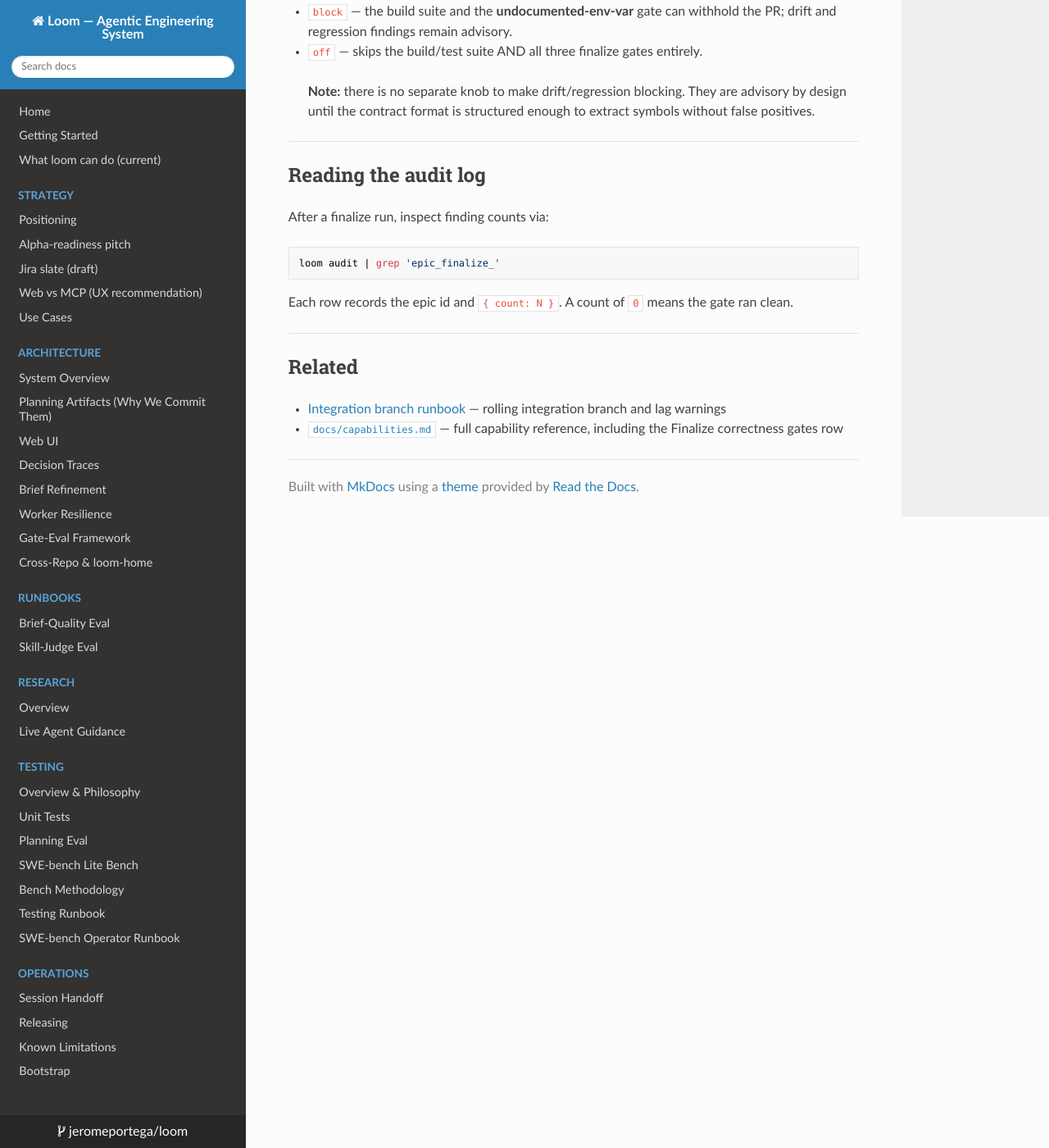
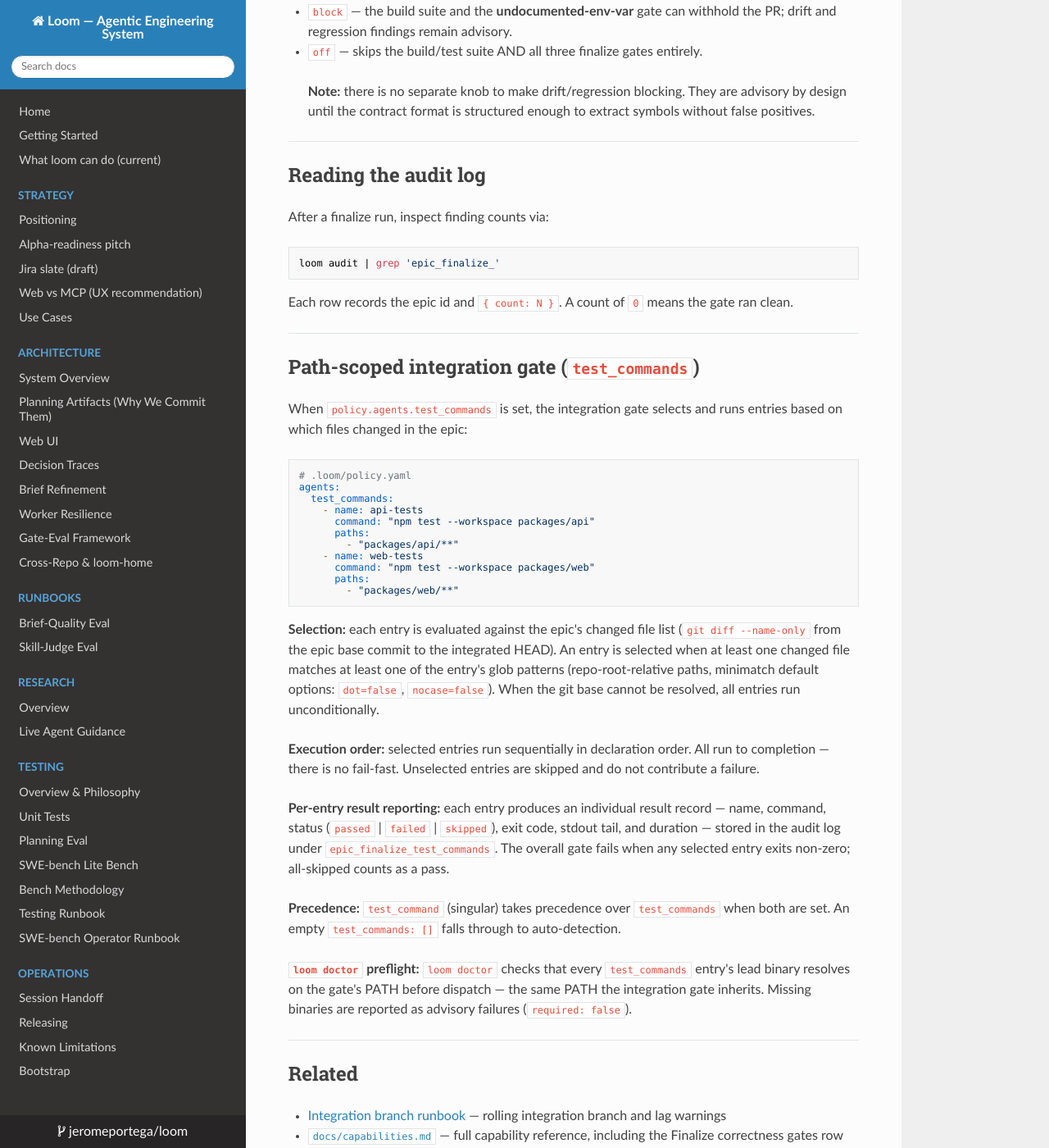
Before and after one commit to jeromeportega/loom, an MkDocs documentation site: the page built from docs/runbooks/finalize.md, in a window 1280 px wide and 1400 px high, scrolled down 3411 px. Shown: the whole window at 82% size. Built offline with MkDocs 1.6.1, drawn with Linux system fonts in a browser that asks for light colours; nearby versions of some CDN libraries.

Commit message:
docs(gate): document test_commands policy knob across all surfaces (story-078-004)
- schemas/policy.schema.yaml: expand test_commands inline docs with execution
  order (declaration order), skip behavior (unmatched → skipped, never fails),
  minimatch default options (dot=false, nocase=false), and the unresolvable-git-
  base fallback (all entries run unconditionally)
- README.md: add minimal test_commands YAML example under the integration gate
  section, covering name/command/paths and behavioral summary
- docs/capabilities.md: update gate-runnable check description to mention that
  loom doctor also checks each test_commands entry's lead binary on PATH
- docs/runbooks/finalize.md: add dedicated test_commands section covering path-
  scoped selection, execution order, per-entry result reporting, precedence, and
  loom doctor preflight
- docs/runbooks/integration-branch.md: add section explaining how test_commands
  interacts with rolling integration — entry selection accumulates changed files
  across all merged stories

Co-Authored-By: Claude Sonnet 4.6 <noreply@anthropic.com>

````diff
--- a/docs/runbooks/finalize.md
+++ b/docs/runbooks/finalize.md
@@ -175,6 +175,52 @@ Each row records the epic id and `{ count: N }`. A count of `0` means the gate r
 
 ---
 
+## Path-scoped integration gate (`test_commands`)
+
+When `policy.agents.test_commands` is set, the integration gate selects and runs
+entries based on which files changed in the epic:
+
+```yaml
+# .loom/policy.yaml
+agents:
+  test_commands:
+    - name: api-tests
+      command: "npm test --workspace packages/api"
+      paths:
+        - "packages/api/**"
+    - name: web-tests
+      command: "npm test --workspace packages/web"
+      paths:
+        - "packages/web/**"
+```
+
+**Selection:** each entry is evaluated against the epic's changed file list
+(`git diff --name-only` from the epic base commit to the integrated HEAD). An
+entry is selected when at least one changed file matches at least one of the
+entry's glob patterns (repo-root-relative paths, minimatch default options:
+`dot=false`, `nocase=false`). When the git base cannot be resolved, all entries
+run unconditionally.
+
+**Execution order:** selected entries run sequentially in declaration order. All
+run to completion — there is no fail-fast. Unselected entries are skipped and
+do not contribute a failure.
+
+**Per-entry result reporting:** each entry produces an individual result record —
+name, command, status (`passed` | `failed` | `skipped`), exit code, stdout tail,
+and duration — stored in the audit log under `epic_finalize_test_commands`. The
+overall gate fails when any selected entry exits non-zero; all-skipped counts as
+a pass.
+
+**Precedence:** `test_command` (singular) takes precedence over `test_commands`
+when both are set. An empty `test_commands: []` falls through to auto-detection.
+
+**`loom doctor` preflight:** `loom doctor` checks that every `test_commands`
+entry's lead binary resolves on the gate's PATH before dispatch — the same PATH
+the integration gate inherits. Missing binaries are reported as advisory failures
+(`required: false`).
+
+---
+
 ## Related
 
 - [Integration branch runbook](integration-branch.md) — rolling integration branch and lag warnings
````
Also changed, not shown: README.md (+24 -1 lines), docs/capabilities.md (+1 -1 lines), docs/runbooks/integration-branch.md (+21 -0 lines), 1 other file.
